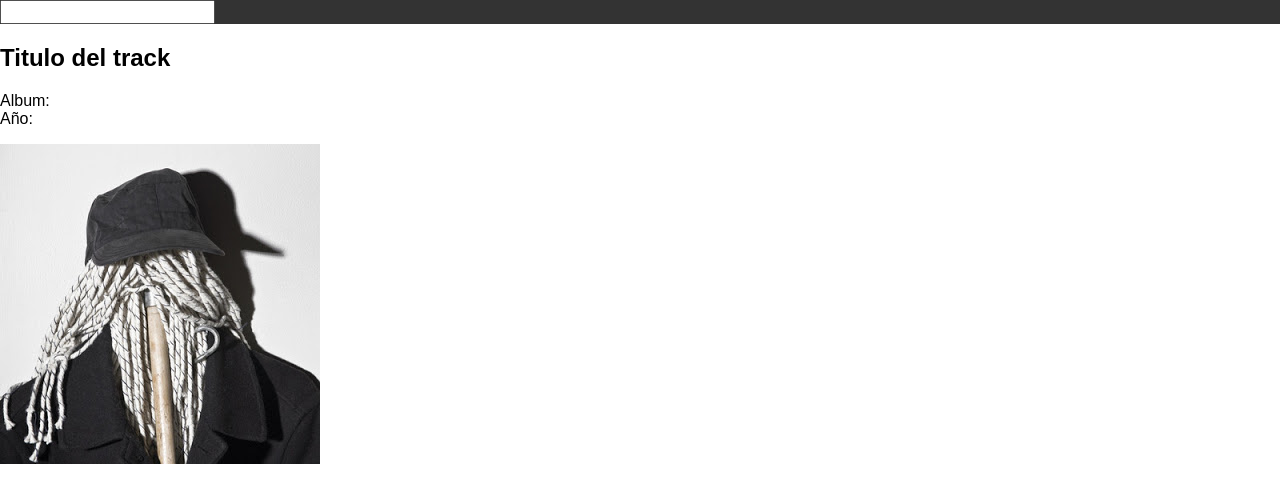
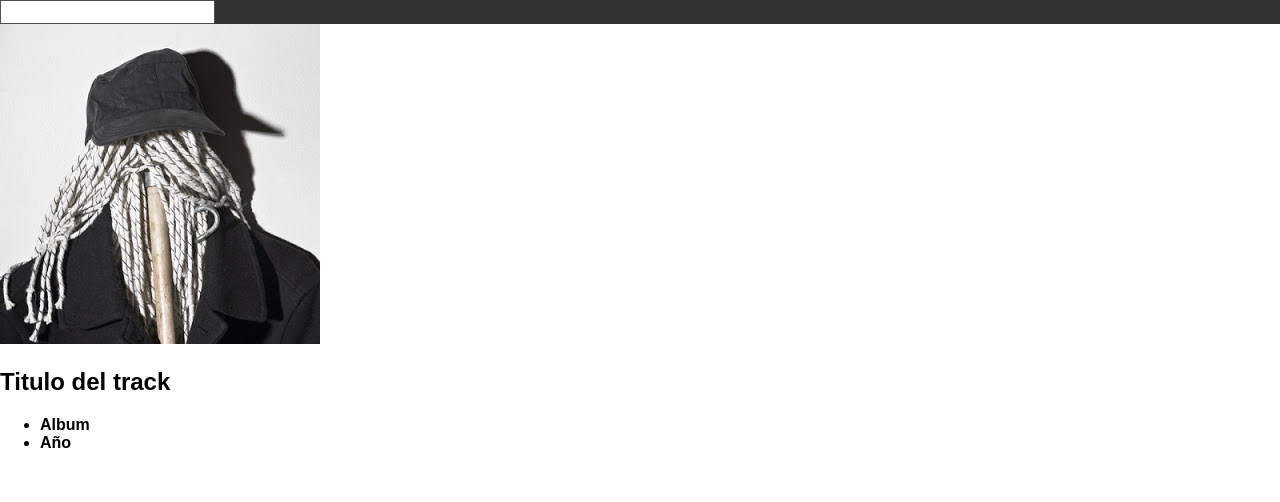
Before and after one commit to jahenn/kill_itunes, a plain HTML site: page index.html in a window 1280 px wide. Drawn offline with Linux system fonts and the light colour scheme.

Commit message:
detalle
in line block 2

```diff
--- a/index.html
+++ b/index.html
@@ -16,10 +16,14 @@
 		</header>
 		<section>
 			<article>
-				<h2>Titulo del track</h2>
-				<p>Album:<br>Año:<br></p>
-				<figure>
+				<figure id="portada" >
 					<img src="pics/cover.jpg">
+					<figcaption>
+						<h2>Titulo del track</h2>
+						<ul>
+							<li><strong>Album</strong></li>
+							<li><strong>Año</strong></li>
+						</ul>
 				</figure>
 			</article>
 		</section>
```
